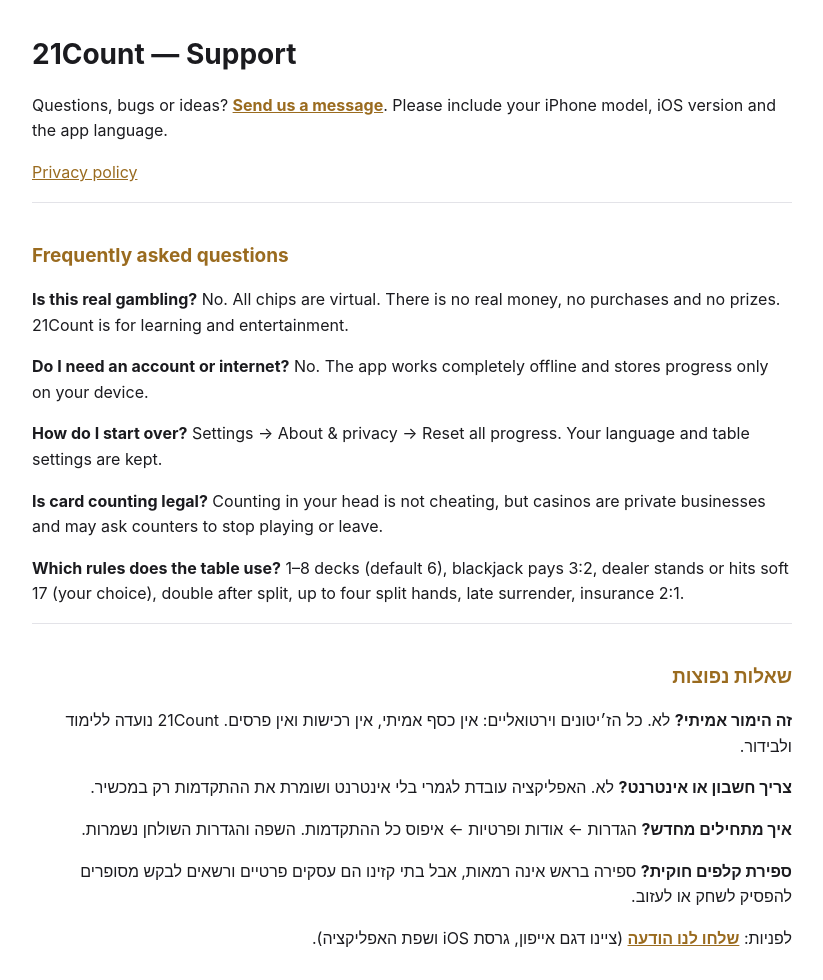
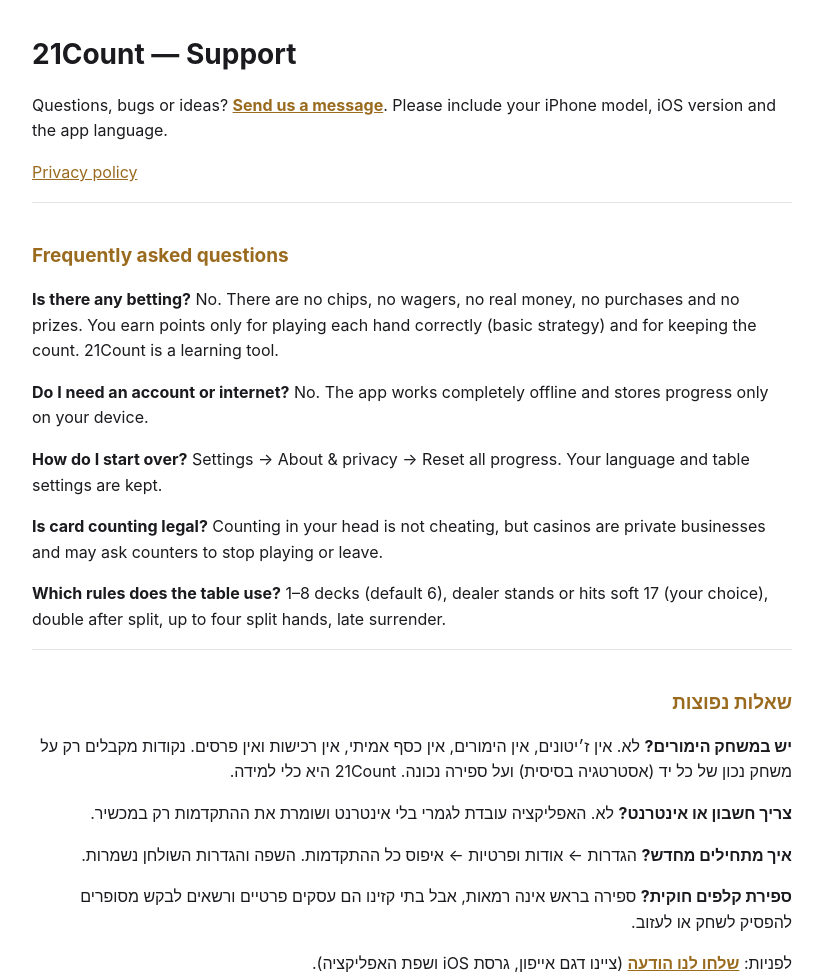
Before and after one commit to yairrrr/21Count, a plain HTML site: page support/index.html in a window 1280 px wide. Shown: the whole page, without its empty margins (228-1051 px from the left). Drawn offline with Linux system fonts and the light colour scheme.

Commit message:
Update FAQ section for clarity and accuracy

```diff
--- a/support/index.html
+++ b/support/index.html
@@ -22,16 +22,16 @@
 
 <section lang="en">
 <h2>Frequently asked questions</h2>
-<p><strong>Is this real gambling?</strong> No. All chips are virtual. There is no real money, no purchases and no prizes. 21Count is for learning and entertainment.</p>
+<p><strong>Is there any betting?</strong> No. There are no chips, no wagers, no real money, no purchases and no prizes. You earn points only for playing each hand correctly (basic strategy) and for keeping the count. 21Count is a learning tool.</p>
 <p><strong>Do I need an account or internet?</strong> No. The app works completely offline and stores progress only on your device.</p>
 <p><strong>How do I start over?</strong> Settings → About &amp; privacy → Reset all progress. Your language and table settings are kept.</p>
 <p><strong>Is card counting legal?</strong> Counting in your head is not cheating, but casinos are private businesses and may ask counters to stop playing or leave.</p>
-<p><strong>Which rules does the table use?</strong> 1–8 decks (default 6), blackjack pays 3:2, dealer stands or hits soft 17 (your choice), double after split, up to four split hands, late surrender, insurance 2:1.</p>
+<p><strong>Which rules does the table use?</strong> 1–8 decks (default 6), dealer stands or hits soft 17 (your choice), double after split, up to four split hands, late surrender.</p>
 </section>
 
 <section lang="he" dir="rtl">
 <h2>שאלות נפוצות</h2>
-<p><strong>זה הימור אמיתי?</strong> לא. כל הז׳יטונים וירטואליים: אין כסף אמיתי, אין רכישות ואין פרסים. 21Count נועדה ללימוד ולבידור.</p>
+<p><strong>יש במשחק הימורים?</strong> לא. אין ז׳יטונים, אין הימורים, אין כסף אמיתי, אין רכישות ואין פרסים. נקודות מקבלים רק על משחק נכון של כל יד (אסטרטגיה בסיסית) ועל ספירה נכונה. 21Count היא כלי למידה.</p>
 <p><strong>צריך חשבון או אינטרנט?</strong> לא. האפליקציה עובדת לגמרי בלי אינטרנט ושומרת את ההתקדמות רק במכשיר.</p>
 <p><strong>איך מתחילים מחדש?</strong> הגדרות ← אודות ופרטיות ← איפוס כל ההתקדמות. השפה והגדרות השולחן נשמרות.</p>
 <p><strong>ספירת קלפים חוקית?</strong> ספירה בראש אינה רמאות, אבל בתי קזינו הם עסקים פרטיים ורשאים לבקש מסופרים להפסיק לשחק או לעזוב.</p>
```
